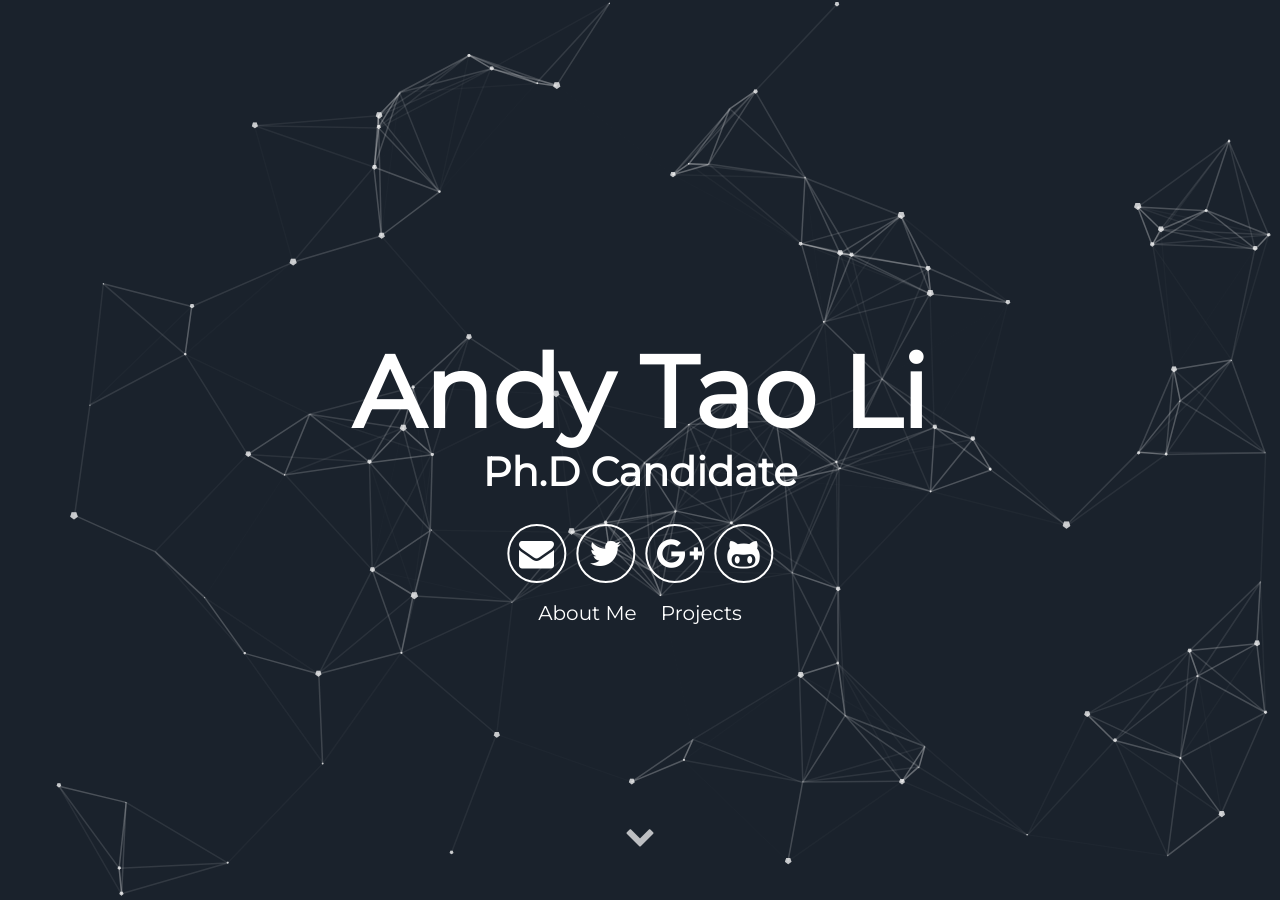
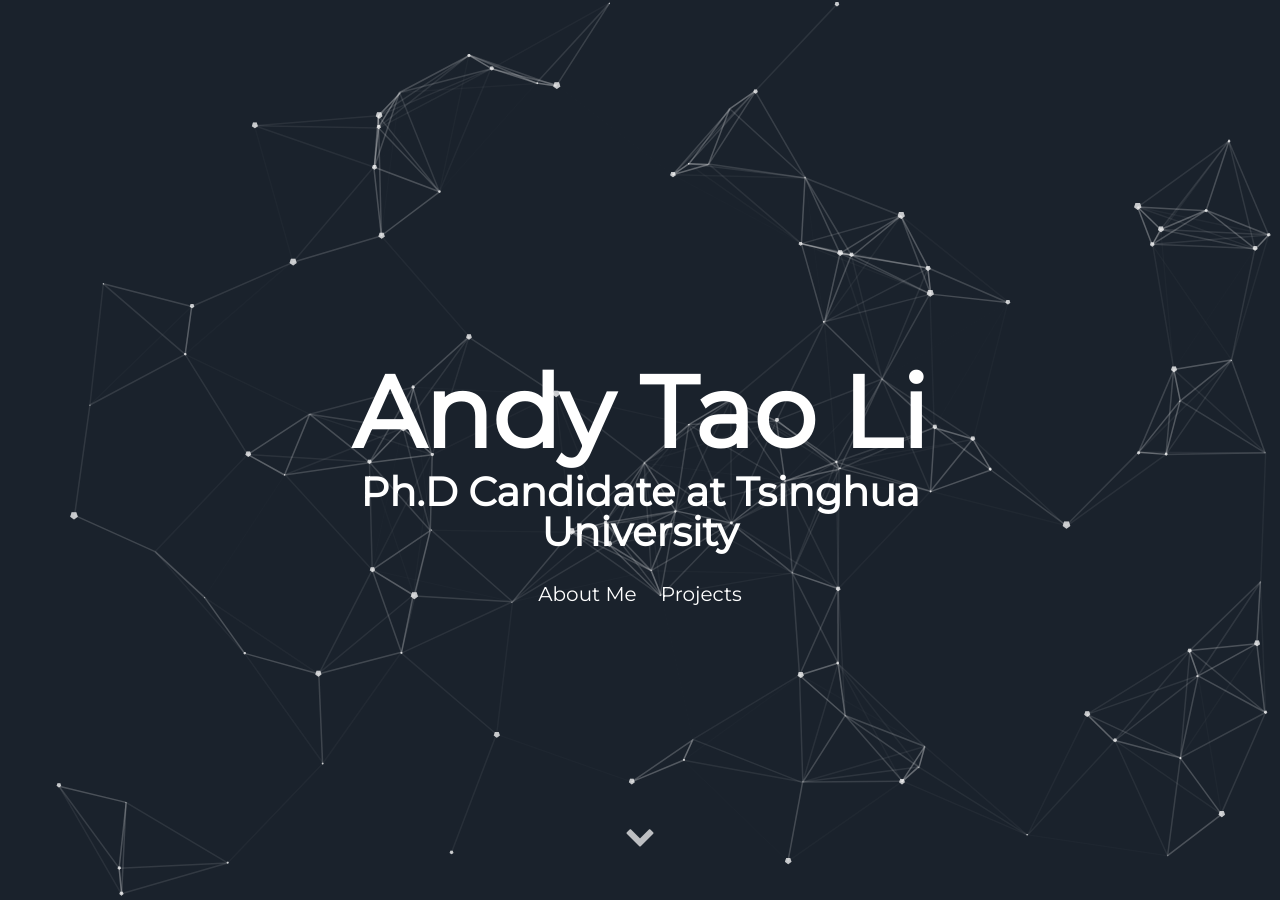
Before and after one commit to caositu/caositu.github.io, a Jekyll site: the page built from index.html, in a window 1280 px wide and 900 px high. Built offline with Jekyll 4.4.1, drawn with Linux system fonts in a browser that asks for light colours; some of the changed text lies outside the part shown.

Commit message:
personalization

```diff
--- a/_config.yml
+++ b/_config.yml
@@ -6,8 +6,8 @@
 ## particle setting： https://blog.csdn.net/csdn_yudong/article/details/53128570
 # User settings
 username: Andy Tao Li
-user_description: A Ph.D Candidate from Tsinghua University
-user_title: Ph.D Candidate
+user_description: A Ph.D Candidate at School of Economics and Management, Tsinghua University
+user_title: Ph.D Candidate at Tsinghua University
 email: andytaolee@gmail.com
 twitter_username: andytaoli
 github_username:  andytaoli
--- a/_includes/about.html
+++ b/_includes/about.html
@@ -2,6 +2,8 @@
   <h1> My Expertise </h1>
   <p> {{site.user_description}} </p>
 </div>
+
+<!--
   <div class="user">
     <div class="tech">
       <h2>Design</h2>
@@ -28,3 +30,5 @@
         Vinyl XOXO lumbersexual</p>
     </div>
 </div>
+
+-->
--- a/_includes/footer.html
+++ b/_includes/footer.html
@@ -1,6 +1,11 @@
 <footer class="footer">
     <p>&copy; {{site.username}}</p>
-    <p>Build with Jekyll and <span class="love">❤</span> by <a href="https://github.com/nrandecker">Nathan Randecker</a></p>
+    <div class="header-icons">
+        <a aria-label="Send email" href="#"><i class="icon fa fa-envelope"></i></a>
+        <a aria-label="My Twitter" target="_blank" href="#"><i class="icon fa fa-twitter" aria-hidden="true"></i></a>
+        <a aria-label="My Google Plus" target="_blank" href="#"><i class="icon fa fa-google-plus" aria-hidden="true"></i></a>
+        <a aria-label="My Github" target="_blank" href="#"><i class="icon fa fa-github-alt" aria-hidden="true"></i></a>
+    </div>
 </footer>
 <script src="//cdn.jsdelivr.net/particles.js/2.0.0/particles.min.js"></script>
 <script src="{{ "/assets/js/sweet-scroll.min.js" | prepend: site.baseurl }}"></script>
--- a/_includes/header.html
+++ b/_includes/header.html
@@ -4,12 +4,7 @@
         <span class="site-title">{{site.username}}</span>
         <span class="site-description">{{site.user_title}}</span>
       </h1>
-      <div class="header-icons">
-        <a aria-label="Send email" href="#"><i class="icon fa fa-envelope"></i></a>
-        <a aria-label="My Twitter" target="_blank" href="#"><i class="icon fa fa-twitter" aria-hidden="true"></i></a>
-        <a aria-label="My Google Plus" target="_blank" href="#"><i class="icon fa fa-google-plus" aria-hidden="true"></i></a>
-        <a aria-label="My Github" target="_blank" href="#"><i class="icon fa fa-github-alt" aria-hidden="true"></i></a>
-      </div>
+
       <div class="header-links">
         <a class="link" href="#about" data-scroll>About Me</a>
         <a class="link" href="#projects" data-scroll>Projects</a>
```
